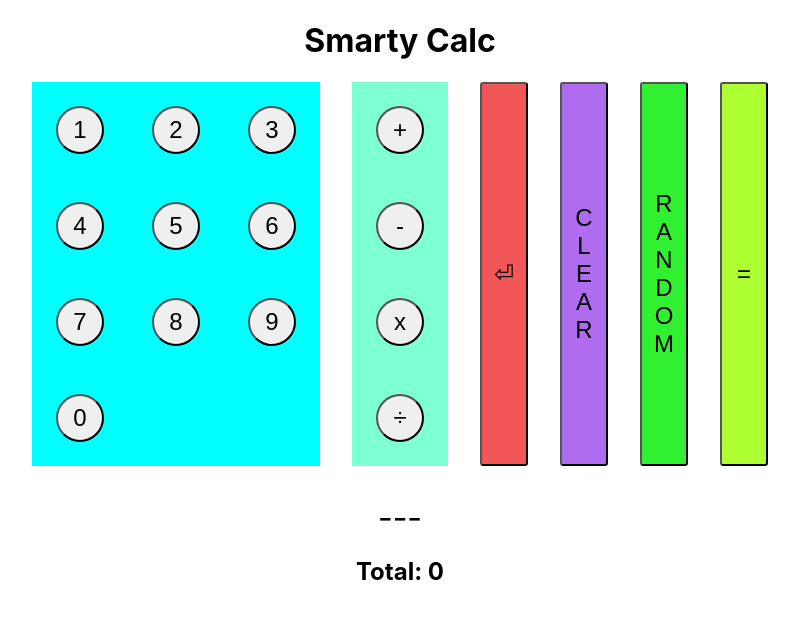
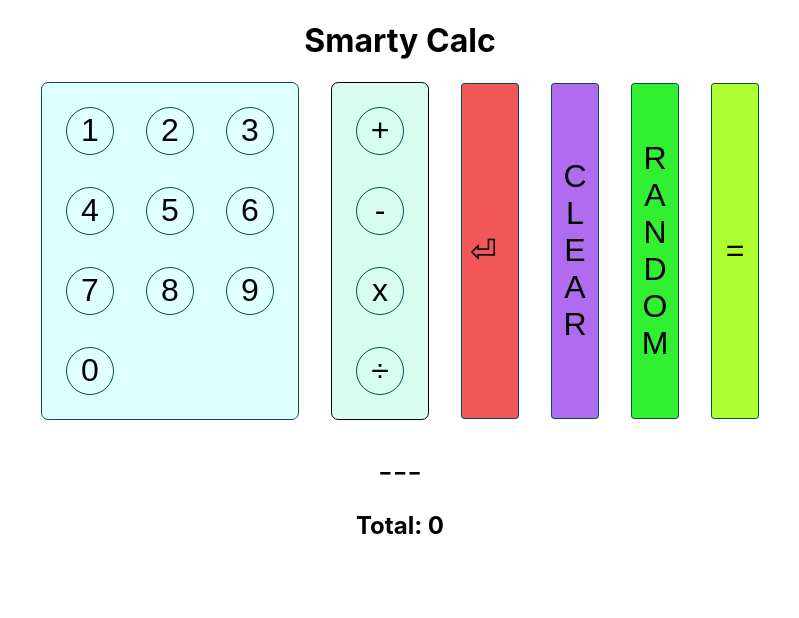
Before and after one commit to NadyaCodes/smarty-calc, a React (Create React App) app: page / in a window 1280 px wide. Shown: the top 618 px of the page, without its empty margins (240-1039 px from the left). Built offline with nearby package versions, Linux system fonts and the light colour scheme.

Commit message:
add active button color

```diff
--- a/src/App.css
+++ b/src/App.css
@@ -11,18 +11,22 @@
 }
 
 .number-container {
-  background-color: aqua;
+  border: .1rem solid rgb(0, 79, 79);
+  border-radius: .45rem;
+  background-color: rgb(224, 255, 255);
   max-width: 50%;
   padding: 1.5rem;
   display: grid;
-  gap: 3rem;
+  gap: 2rem;
   grid-template-columns: repeat(3, 1fr);
 }
 
 .symbols-container {
-  background-color: aquamarine;
+  background-color: rgb(216, 252, 240);
+  border: .1rem solid black;
+  border-radius: .45rem;
   display: grid;
-  gap: 3rem;
+  gap: 2rem;
   margin-left: 2rem;
   padding: 1.5rem;
 }
@@ -32,7 +36,10 @@ button {
   margin: auto;
   width: 3rem;
   height: 3rem;
-  font-size: x-large
+  font-size: xx-large;
+  background-color: transparent;
+  border: .1rem solid;
+  border-color: rgb(0, 79, 79);
 }
 
 button:hover {
@@ -41,11 +48,15 @@ button:hover {
   box-shadow: 0px 10px 13px -7px #000000, -43px -47px 2px -28px rgba(0,0,0,0);
 }
 
+button:active {
+  background-color: rgb(244, 198, 244);
+}
+
 .vertical {
   margin-left: 2rem;
   margin-right: 0;
   border-radius: .2rem;
-  height: 24rem;
+  height: 21rem;
 }
 
 .equation {
@@ -55,6 +66,8 @@ button:hover {
 
 .back {
   background-color: rgb(241, 87, 87);
+  padding-right: 3rem;
+  padding-left: .5rem
 }
 
 .clear {
@@ -68,3 +81,8 @@ button:hover {
 .equals {
   background-color: rgb(173, 255, 50);
 }
+
+
+.animate {
+  color: blue
+}
--- a/src/NumberContainer.jsx
+++ b/src/NumberContainer.jsx
@@ -1,6 +1,6 @@
 import React from "react";
 import Button from "./Button";
-import { useState } from "react";
+import { useState, useEffect } from "react";
 import { numbersArray, symbolsArray, calc } from "./helpers";
 
 export default function NumberContainer() {
```
